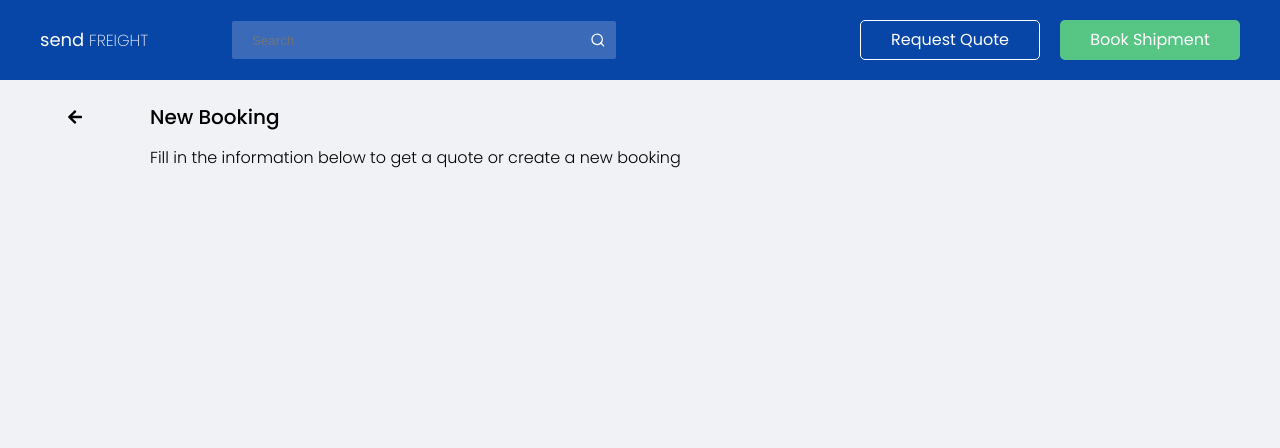
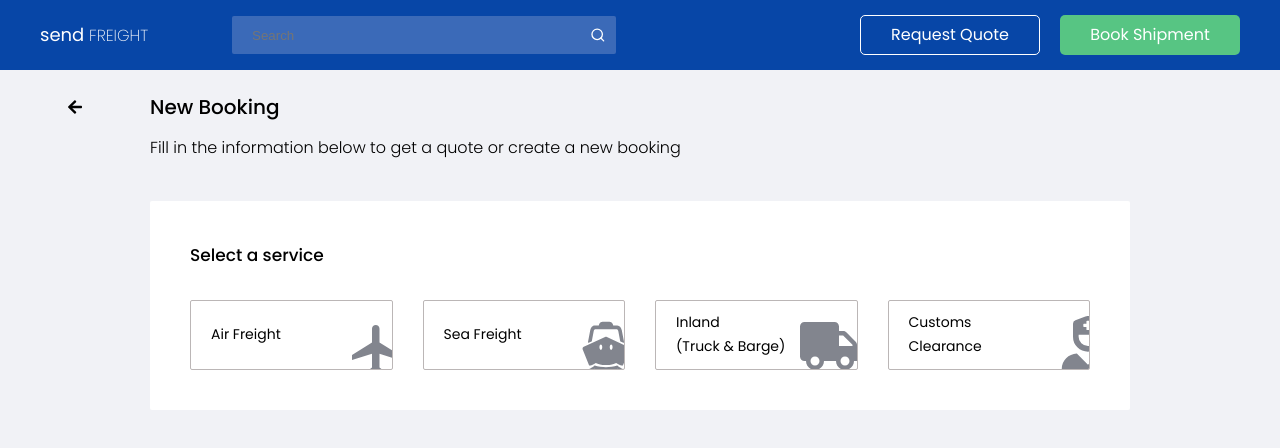
Before and after one commit to oluwakemi-dada/sample-app, a React (Create React App) app: page / in a window 1280 px wide. Shown: the top 448 px of the page. Built offline with nearby package versions, Linux system fonts and the light colour scheme.

Commit message:
Service section

```diff
--- a/src/App.js
+++ b/src/App.js
@@ -1,5 +1,5 @@
 import './App.css';
-import NewBooking from './components/NewBooking';
+import NewBooking from './components/new-booking/NewBooking';
 
 function App() {
   return (
--- a/src/components/NewBooking.js
+++ b/src/components/new-booking/NewBooking.js
@@ -1,7 +1,8 @@
 import React from 'react';
 import styled from 'styled-components';
-import Navbar from '../sub-components/Navbar';
+import Navbar from '../../sub-components/Navbar';
 import { FaArrowLeft } from 'react-icons/fa';
+import Service from './Service';
 
 const MainHeading = styled.div`
   display: flex;
@@ -13,6 +14,7 @@ const ArrowLeft = styled.div`
   display: flex;
   align-items: center;
   justify-content: center;
+  cursor: pointer;
 `;
 
 const MainHeadingTitle = styled.div`
@@ -26,6 +28,10 @@ const HeadingParagraph = styled.p`
   margin-left: 15rem;
   font-weight: 300;
   margin-top: 1rem;
+`;
+
+const Container = styled.div`
+  margin: 4rem 15rem;
 `;
 
 const NewBooking = () => {
@@ -43,6 +49,9 @@ const NewBooking = () => {
       <HeadingParagraph>
         Fill in the information below to get a quote or create a new booking
       </HeadingParagraph>
+      <Container>
+        <Service />
+      </Container>
     </div>
   );
 };
--- /dev/null
+++ b/src/components/new-booking/Service.js
@@ -0,0 +1,232 @@
+import React, { useState } from 'react';
+import styled from 'styled-components';
+import { MdFlight } from 'react-icons/md';
+import { IoIosBoat } from 'react-icons/io';
+import { FaTruck } from 'react-icons/fa';
+import { FaUserNurse } from 'react-icons/fa';
+
+const Wrapper = styled.div`
+  background: #fff;
+  border-radius: 2px;
+  padding: 4rem 4rem;
+`;
+
+const Heading = styled.div`
+  font-weight: 500;
+  font-size: 1.7rem;
+`;
+
+const Services = styled.div`
+  display: grid;
+  grid-template-columns: repeat(4, 1fr);
+  grid-gap: 3rem;
+  align-items: center;
+  margin-top: 3rem;
+
+  > * {
+    overflow: hidden;
+    position: relative;
+    width: 100%;
+    height: 100%;
+    border-radius: 2px;
+    padding-left: 2rem;
+    height: 7rem;
+    transition: all 0.3s;
+    cursor: pointer;
+    font-size: 1.4rem;
+
+    :hover {
+      border: 1px solid #0746a7;
+      background: #0746a7;
+      color: #fff;
+    }
+
+    :hover .service-icon {
+      color: #fff;
+      transition: all 0.3s;
+    }
+
+    div:first-child {
+      display: flex;
+      align-items: center;
+      height: 100%;
+    }
+  }
+`;
+
+const AirService = styled.div`
+  border: ${(props) =>
+    props.air ? '1px solid #0746a7' : ' 1px solid #bbb6b6'};
+  background: ${(props) => (props.air ? '#0746a7' : '#fff')};
+  color: ${(props) => (props.air ? '#fff' : '#000')};
+`;
+
+const SeaService = styled.div`
+  border: ${(props) =>
+    props.sea ? '1px solid #0746a7' : ' 1px solid #bbb6b6'};
+  background: ${(props) => (props.sea ? '#0746a7' : '#fff')};
+  color: ${(props) => (props.sea ? '#fff' : '#000')};
+`;
+
+const InlandService = styled.div`
+  border: ${(props) =>
+    props.inland ? '1px solid #0746a7' : ' 1px solid #bbb6b6'};
+  background: ${(props) => (props.inland ? '#0746a7' : '#fff')};
+  color: ${(props) => (props.inland ? '#fff' : '#000')};
+`;
+
+const CustomsService = styled.div`
+  border: ${(props) =>
+    props.customs ? '1px solid #0746a7' : ' 1px solid #bbb6b6'};
+  background: ${(props) => (props.customs ? '#0746a7' : '#fff')};
+  color: ${(props) => (props.customs ? '#fff' : '#000')};
+`;
+
+const FlightIcon = styled.div`
+  position: absolute;
+  bottom: -1.9rem;
+  right: -1.5rem;
+  color: ${(props) => (props.air ? '#fff' : '#82858e')};
+
+  > * {
+    font-size: 6rem;
+  }
+`;
+
+const SeaIcon = styled.div`
+  position: absolute;
+  bottom: -1.5rem;
+  right: -1.2rem;
+  color: ${(props) => (props.sea ? '#fff' : '#82858e')};
+
+  > * {
+    font-size: 6rem;
+  }
+`;
+
+const InlandIcon = styled.div`
+  position: absolute;
+  bottom: -1.5rem;
+  right: -0.3rem;
+  color: ${(props) => (props.inland ? '#fff' : '#82858e')};
+
+  > * {
+    font-size: 6rem;
+  }
+`;
+
+const CustomsIcon = styled.div`
+  position: absolute;
+  bottom: -1.5rem;
+  right: -2.9rem;
+  color: ${(props) => (props.customs ? '#fff' : '#82858e')};
+
+  > * {
+    font-size: 6rem;
+  }
+`;
+
+const Service = () => {
+  const [servicee, setServicee] = useState({
+    air: false,
+    sea: false,
+    inland: false,
+    customs: false,
+  });
+
+  const { air, sea, inland, customs } = servicee;
+
+  const selectService = (serviceType) => {
+    if (serviceType === 'air') {
+      setServicee({
+        air: !air,
+        sea: false,
+        inland: false,
+        customs: false,
+      });
+    } else if (serviceType === 'sea') {
+      setServicee({
+        air: false,
+        sea: !sea,
+        inland: false,
+        customs: false,
+      });
+    } else if (serviceType === 'inland') {
+      setServicee({
+        air: false,
+        sea: false,
+        inland: !inland,
+        customs: false,
+      });
+    } else if (serviceType === 'customs') {
+      setServicee({
+        air: false,
+        sea: false,
+        inland: false,
+        customs: !customs,
+      });
+    }
+  };
+
+  return (
+    <Wrapper>
+      <Heading>Select a service</Heading>
+
+      <Services>
+        <AirService
+          onClick={() => {
+            selectService('air');
+          }}
+          air={air}
+        >
+          <div>Air Freight</div>
+          <FlightIcon className='service-icon' air={air}>
+            <MdFlight />
+          </FlightIcon>
+        </AirService>
+
+        <SeaService
+          onClick={() => {
+            selectService('sea');
+          }}
+          sea={sea}
+        >
+          <div>Sea Freight</div>
+          <SeaIcon className='service-icon' sea={sea}>
+            <IoIosBoat />
+          </SeaIcon>
+        </SeaService>
+
+        <InlandService
+          onClick={() => {
+            selectService('inland');
+          }}
+          inland={inland}
+        >
+          <div>
+            Inland <br /> (Truck & Barge)
+          </div>
+          <InlandIcon className='service-icon' inland={inland}>
+            <FaTruck />
+          </InlandIcon>
+        </InlandService>
+
+        <CustomsService
+          onClick={() => {
+            selectService('customs');
+          }}
+          customs={customs}
+        >
+          <div>
+            Customs <br /> Clearance
+          </div>
+          <CustomsIcon className='service-icon' customs={customs}>
+            <FaUserNurse />
+          </CustomsIcon>
+        </CustomsService>
+      </Services>
+    </Wrapper>
+  );
+};
+
+export default Service;
--- a/src/sub-components/Navbar.js
+++ b/src/sub-components/Navbar.js
@@ -4,7 +4,7 @@ import { FiSearch } from 'react-icons/fi';
 
 const Wrapper = styled.nav`
   background: #0746a7;
-  height: 8rem;
+  height: 7rem;
   color: #fff;
   display: grid;
   grid-template-columns: 0.16fr 0.32fr 0.52fr;
```
Also changed, not shown: src/App.css (line endings or trailing spaces).
